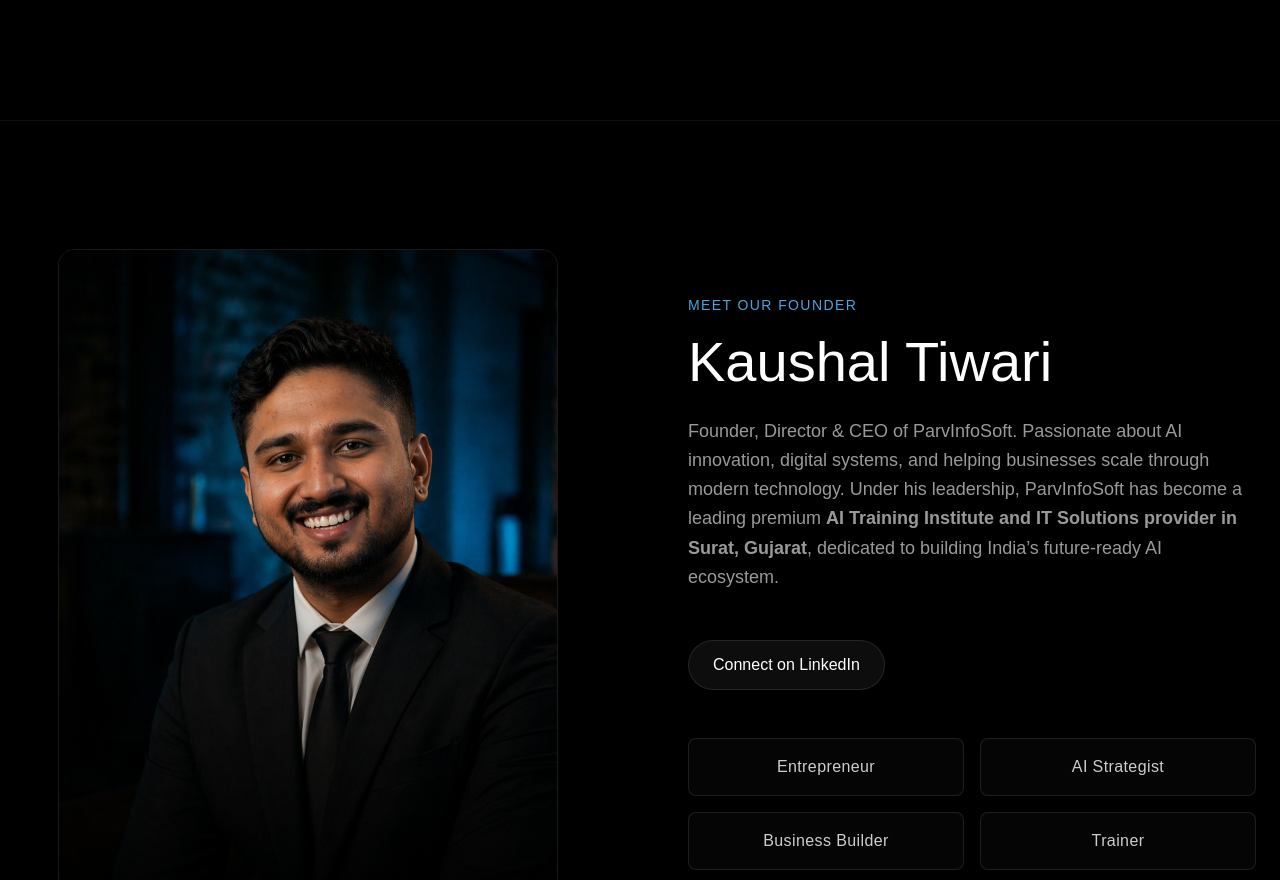
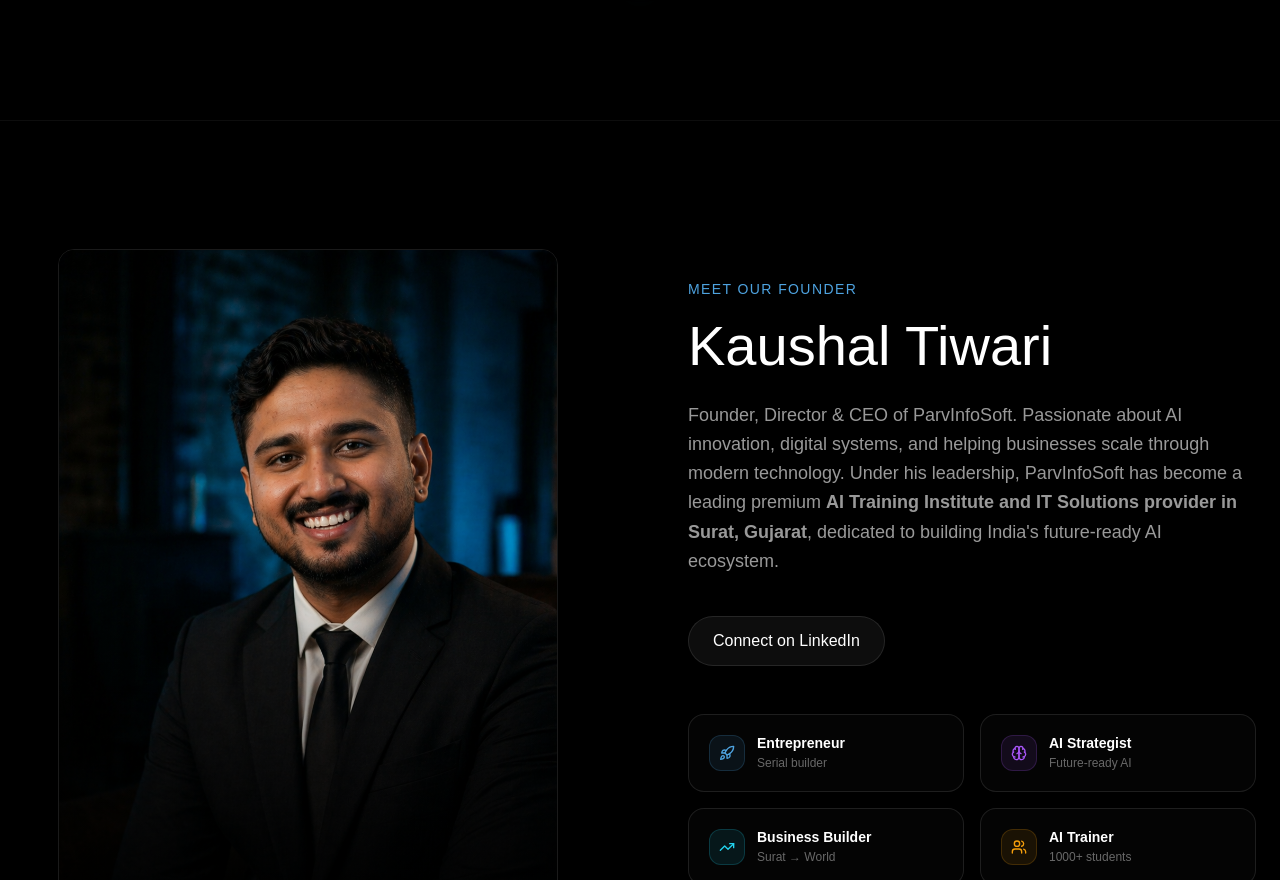
Before and after one commit to Kaushaltiwari27/ParvWebiste, a Next.js app: page / in a window 1280 px wide. Shown: the part 11120-12000 px from the top of the page. Built offline with nearby package versions, Linux system fonts and the light colour scheme; a web font is replaced by a local one.

Commit message:
Applied Exploded View Assembly to MeetFounder section with GSAP ScrollTrigger

```diff
--- a/src/components/MeetFounder.tsx
+++ b/src/components/MeetFounder.tsx
@@ -1,15 +1,132 @@
 "use client";
 
+/**
+ * MeetFounder.tsx — with Exploded View Assembly
+ * ─────────────────────────────────────────────────────────────
+ * Scroll-driven effect:
+ *   Phase 1 → stat cards explode OUTWARD from the founder image (center)
+ *   Phase 2 → everything assembles naturally as user scrolls further
+ *   Phase 3 → cards lock into their final grid positions
+ *
+ * Uses GSAP + ScrollTrigger. Framer Motion handles the initial
+ * section fade-in only. No new sections added.
+ * ─────────────────────────────────────────────────────────────
+ */
+
+import { useEffect, useRef } from "react";
+import Image from "next/image";
+import Link from "next/link";
+import gsap from "gsap";
+import { ScrollTrigger } from "gsap/ScrollTrigger";
 import { motion } from "framer-motion";
-import Image from "next/image";
+import { Brain, TrendingUp, Users, Rocket } from "lucide-react";
+
+const stats = [
+  {
+    id: "entrepreneur",
+    label: "Entrepreneur",
+    sub: "Serial builder",
+    icon: Rocket,
+    color: "#4EA3E0",
+    // explode direction: top-left
+    explodeX: -220,
+    explodeY: -180,
+  },
+  {
+    id: "ai-strategist",
+    label: "AI Strategist",
+    sub: "Future-ready AI",
+    icon: Brain,
+    color: "#a855f7",
+    // explode direction: top-right
+    explodeX: 220,
+    explodeY: -180,
+  },
+  {
+    id: "business-builder",
+    label: "Business Builder",
+    sub: "Surat → World",
+    icon: TrendingUp,
+    color: "#22d3ee",
+    // explode direction: bottom-left
+    explodeX: -220,
+    explodeY: 180,
+  },
+  {
+    id: "trainer",
+    label: "AI Trainer",
+    sub: "1000+ students",
+    icon: Users,
+    color: "#f59e0b",
+    // explode direction: bottom-right
+    explodeX: 220,
+    explodeY: 180,
+  },
+];
 
 export default function MeetFounder() {
+  const sectionRef = useRef<HTMLElement>(null);
+  const cardRefs   = useRef<(HTMLDivElement | null)[]>([]);
+
+  useEffect(() => {
+    gsap.registerPlugin(ScrollTrigger);
+
+    const section = sectionRef.current;
+    if (!section) return;
+
+    const cards = cardRefs.current.filter(Boolean) as HTMLDivElement[];
+
+    // ── Set each card to its "exploded" start position ────────
+    gsap.set(cards, (i) => ({
+      x:       stats[i].explodeX,
+      y:       stats[i].explodeY,
+      opacity: 0,
+      scale:   0.5,
+      rotation: (i % 2 === 0 ? -1 : 1) * 15,
+    }));
+
+    // ── Phase 1: cards fly IN to assembled positions ──────────
+    const tl = gsap.timeline({
+      scrollTrigger: {
+        trigger: section,
+        start:   "top 70%",
+        end:     "top 10%",
+        scrub:   1.4,
+        // markers: true, // uncomment to debug
+      },
+    });
+
+    tl.to(cards, {
+      x:        0,
+      y:        0,
+      opacity:  1,
+      scale:    1,
+      rotation: 0,
+      duration: 1,
+      stagger:  0.08,
+      ease:     "power3.out",
+    });
+
+    return () => {
+      ScrollTrigger.getAll().forEach((t) => {
+        if (t.trigger === section) t.kill();
+      });
+    };
+  }, []);
+
   return (
-    <section id="founder" className="py-32 bg-transparent relative border-t border-white/5 overflow-hidden">
+    <section
+      ref={sectionRef}
+      id="founder"
+      className="py-32 bg-transparent relative border-t border-white/5 overflow-hidden"
+    >
+      {/* Ambient glow */}
+      <div className="absolute top-1/2 left-1/2 -translate-x-1/2 -translate-y-1/2 w-[600px] h-[400px] bg-accent-electric/5 blur-[140px] rounded-full pointer-events-none" />
+
       <div className="container mx-auto px-6 max-w-7xl">
         <div className="flex flex-col lg:flex-row items-center gap-16 lg:gap-24">
 
-          {/* Left: Founder Image */}
+          {/* ── LEFT: Founder image — the "central mockup" ── */}
           <div className="lg:w-1/2 w-full relative">
             <motion.div
               initial={{ opacity: 0, scale: 0.95 }}
@@ -18,7 +135,6 @@ export default function MeetFounder() {
               transition={{ duration: 0.8, ease: "easeOut" }}
               className="relative w-full aspect-[3/4] max-w-[500px] mx-auto rounded-2xl overflow-hidden border border-white/10"
             >
-              {/* Note: Ensure /founder.png is in public folder or replace with a generic placeholder */}
               <Image
                 src="/founder.png"
                 alt="Kaushal Tiwari - Founder and CEO of ParvInfoSoft, Top AI Training and IT Company in Surat, Gujarat"
@@ -26,52 +142,104 @@ export default function MeetFounder() {
                 sizes="(max-width: 1024px) 100vw, 50vw"
                 className="object-cover transition-all duration-700"
               />
-              <div className="absolute inset-0 bg-gradient-to-t from-black via-transparent to-transparent opacity-80"></div>
+              <div className="absolute inset-0 bg-gradient-to-t from-black via-transparent to-transparent opacity-80" />
             </motion.div>
 
-            {/* Ambient Glow behind image */}
-            <div className="absolute top-1/2 left-1/2 -translate-x-1/2 -translate-y-1/2 w-full h-full bg-accent-electric/10 rounded-full blur-[100px] pointer-events-none -z-10"></div>
+            {/* Ambient glow behind image */}
+            <div className="absolute top-1/2 left-1/2 -translate-x-1/2 -translate-y-1/2 w-full h-full bg-accent-electric/10 rounded-full blur-[100px] pointer-events-none -z-10" />
           </div>
 
-          {/* Right: Content */}
+          {/* ── RIGHT: Content + Exploding Cards ── */}
           <div className="lg:w-1/2 relative z-10">
             <motion.div
               initial={{ opacity: 0, y: 30 }}
               whileInView={{ opacity: 1, y: 0 }}
               viewport={{ once: false }}
             >
-              <h3 className="text-accent-electric text-sm tracking-widest uppercase font-medium mb-4">Meet Our Founder</h3>
+              <h3 className="text-accent-electric text-sm tracking-widest uppercase font-medium mb-4">
+                Meet Our Founder
+              </h3>
               <h2 className="text-[40px] md:text-[56px] font-medium text-white leading-[1.1] mb-6">
                 Kaushal Tiwari
               </h2>
 
-              <p className="text-[16px] md:text-[18px] text-white/60 leading-relaxed mb-12">
-                Founder, Director & CEO of ParvInfoSoft. Passionate about AI innovation, digital systems, and helping businesses scale through modern technology. Under his leadership, ParvInfoSoft has become a leading premium <strong>AI Training Institute and IT Solutions provider in Surat, Gujarat</strong>, dedicated to building India’s future-ready AI ecosystem.
+              <p className="text-[16px] md:text-[18px] text-white/60 leading-relaxed mb-10">
+                Founder, Director &amp; CEO of ParvInfoSoft. Passionate about
+                AI innovation, digital systems, and helping businesses scale
+                through modern technology. Under his leadership, ParvInfoSoft
+                has become a leading premium{" "}
+                <strong>
+                  AI Training Institute and IT Solutions provider in Surat,
+                  Gujarat
+                </strong>
+                , dedicated to building India's future-ready AI ecosystem.
               </p>
 
-              <a
+              <Link
                 href="https://www.linkedin.com/in/kaushal-tiwari-294628227/"
                 target="_blank"
                 rel="noopener noreferrer"
                 className="inline-flex items-center gap-2 px-6 py-3 bg-white/5 border border-white/10 rounded-full text-white hover:bg-accent-electric hover:text-black transition-colors mb-12 font-medium"
               >
                 Connect on LinkedIn
-              </a>
+              </Link>
 
-              {/* Mini Stats Grid */}
+              {/* ── Exploded View cards ──
+                   These start at their explodeX/explodeY offsets and
+                   GSAP ScrollTrigger flies them into their grid positions.
+              ── */}
               <div className="grid grid-cols-2 gap-4">
-                {["Entrepreneur", "AI Strategist", "Business Builder", "Trainer"].map((stat, i) => (
-                  <motion.div
-                    key={i}
-                    initial={{ opacity: 0, x: -20 }}
-                    whileInView={{ opacity: 1, x: 0 }}
-                    viewport={{ once: false }}
-                    transition={{ delay: i * 0.1 }}
-                    className="border border-white/10 bg-[#050505] rounded-lg p-4 text-center hover:border-accent-electric/50 transition-colors"
-                  >
-                    <span className="text-white/80 font-medium tracking-wide">{stat}</span>
-                  </motion.div>
-                ))}
+                {stats.map((stat, i) => {
+                  const Icon = stat.icon;
+                  return (
+                    <div
+                      key={stat.id}
+                      ref={(el) => { cardRefs.current[i] = el; }}
+                      className="relative border border-white/10 rounded-2xl p-5 overflow-hidden group"
+                      style={{
+                        background: "rgba(5,5,5,0.8)",
+                        backdropFilter: "blur(12px)",
+                        willChange: "transform, opacity",
+                      }}
+                    >
+                      {/* Card glow */}
+                      <div
+                        className="absolute inset-0 opacity-0 group-hover:opacity-100 transition-opacity duration-500 pointer-events-none rounded-2xl"
+                        style={{
+                          background: `radial-gradient(circle at top left, ${stat.color}18, transparent 70%)`,
+                          boxShadow: `inset 0 0 30px ${stat.color}10`,
+                        }}
+                      />
+                      {/* Top border accent */}
+                      <div
+                        className="absolute top-0 left-0 right-0 h-[1px] opacity-0 group-hover:opacity-100 transition-opacity duration-500"
+                        style={{
+                          background: `linear-gradient(90deg, transparent, ${stat.color}, transparent)`,
+                        }}
+                      />
+
+                      <div className="relative z-10 flex items-start gap-3">
+                        <div
+                          className="w-9 h-9 rounded-xl flex items-center justify-center shrink-0"
+                          style={{
+                            background: `${stat.color}18`,
+                            border: `1px solid ${stat.color}30`,
+                          }}
+                        >
+                          <Icon size={16} style={{ color: stat.color }} />
+                        </div>
+                        <div>
+                          <p className="text-white font-semibold text-sm leading-tight">
+                            {stat.label}
+                          </p>
+                          <p className="text-white/40 text-xs mt-0.5">
+                            {stat.sub}
+                          </p>
+                        </div>
+                      </div>
+                    </div>
+                  );
+                })}
               </div>
             </motion.div>
           </div>
```
